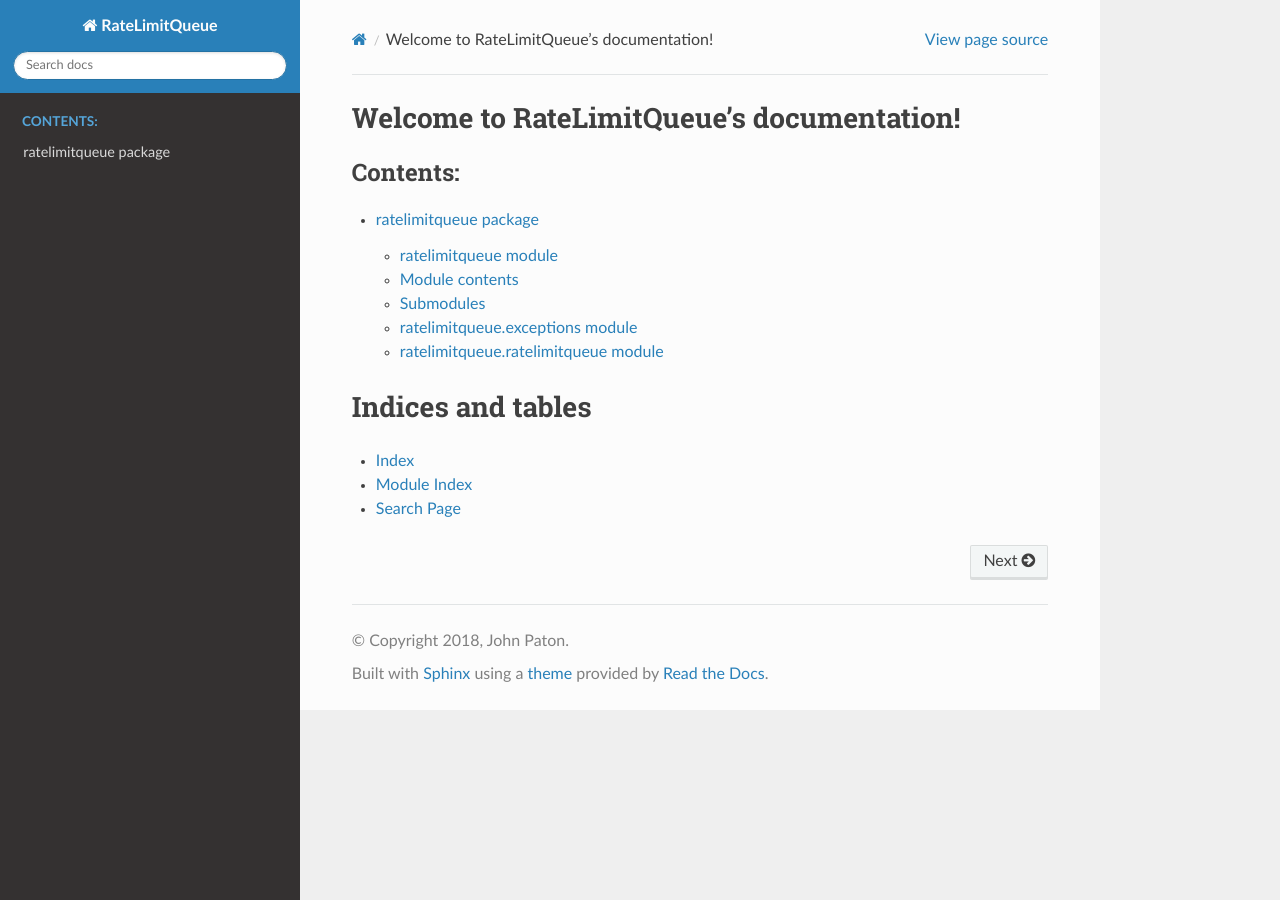
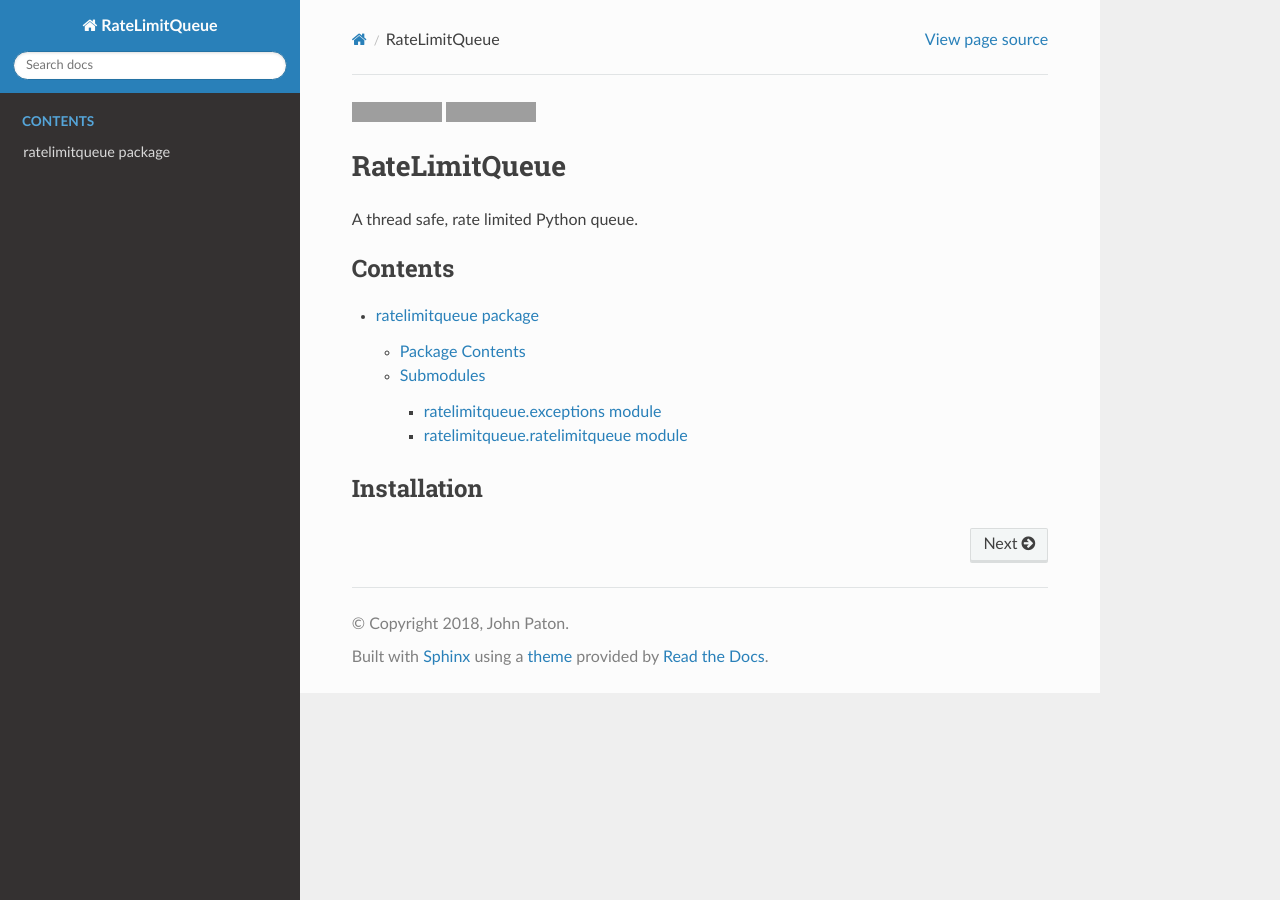
Before and after one commit to JohnPaton/ratelimitqueue, a Sphinx documentation site: the page built from docs/source/index.rst, in a window 1280 px wide. Built offline with Sphinx 7.4.7 and the Read the Docs theme 2.0.0, drawn with Linux system fonts in a browser that asks for light colours; grey boxes are pictures that could not be loaded.

Commit message:
Fixed headers and auto-handle including README text in docs

```diff
--- a/docs/source/conf.py
+++ b/docs/source/conf.py
@@ -39,6 +39,7 @@ release = '0.1.0'
 # extensions coming with Sphinx (named 'sphinx.ext.*') or your custom
 # ones.
 extensions = [
+    'm2r',
     'sphinx.ext.napoleon',
     'sphinx.ext.autodoc',
     'sphinx.ext.doctest',
@@ -181,6 +182,10 @@ napoleon_use_ivar = False
 napoleon_use_param = True
 napoleon_use_rtype = True
 
+# source_parsers = {
+#    '.md': 'recommonmark.parser.CommonMarkParser',
+# }
+
 # -- Options for todo extension ----------------------------------------------
 
 # If true, `todo` and `todoList` produce output, else they produce nothing.
--- a/docs/source/index.rst
+++ b/docs/source/index.rst
@@ -3,20 +3,21 @@
    You can adapt this file completely to your liking, but it should at least
    contain the root `toctree` directive.
 
-Welcome to RateLimitQueue's documentation!
-==========================================
+.. include:: readme.rst
+   :end-before: Installation
 
 .. toctree::
-   :maxdepth: 2
-   :caption: Contents:
+   :caption: Contents
 
    ratelimitqueue
 
+.. include:: readme.rst
+   :start-after: A thread safe, rate limited Python queue.
 
 
-Indices and tables
-==================
+.. Indices and tables
+.. ==================
 
-* :ref:`genindex`
-* :ref:`modindex`
-* :ref:`search`
+.. * :ref:`genindex`
+.. * :ref:`modindex`
+.. * :ref:`search`
--- a/docs/source/ratelimitqueue.rst
+++ b/docs/source/ratelimitqueue.rst
@@ -1,11 +1,9 @@
 ratelimitqueue package
 ======================
 
-ratelimitqueue module
-------------------------------------
 
-Module contents
----------------
+Package Contents
+----------------
 
 .. autoclass:: ratelimitqueue.RateLimitQueue
     :members:
@@ -19,11 +17,12 @@ Module contents
     :members:
     :inherited-members:
 
+
 Submodules
 ----------
 
 ratelimitqueue.exceptions module
---------------------------------
+^^^^^^^^^^^^^^^^^^^^^^^^^^^^^^^^
 
 .. automodule:: ratelimitqueue.exceptions
     :members:
@@ -31,7 +30,7 @@ ratelimitqueue.exceptions module
     :show-inheritance:
 
 ratelimitqueue.ratelimitqueue module
------------------------------------
+^^^^^^^^^^^^^^^^^^^^^^^^^^^^^^^^^^^^
 
 .. autoclass:: ratelimitqueue.ratelimitqueue.RateLimitPutMixin
     :members:
--- /dev/null
+++ b/docs/source/readme.rst
@@ -0,0 +1,14 @@
+|Build Status| |Code style: black|
+
+RateLimitQueue
+==============
+
+A thread safe, rate limited Python queue.
+
+Installation
+------------
+
+.. |Build Status| image:: https://travis-ci.com/JohnPaton/ratelimitqueue.svg?branch=master
+   :target: https://travis-ci.com/JohnPaton/ratelimitqueue
+.. |Code style: black| image:: https://img.shields.io/badge/code%20style-black-000000.svg
+   :target: https://github.com/ambv/black
```
Also changed, not shown: 1 other file.
